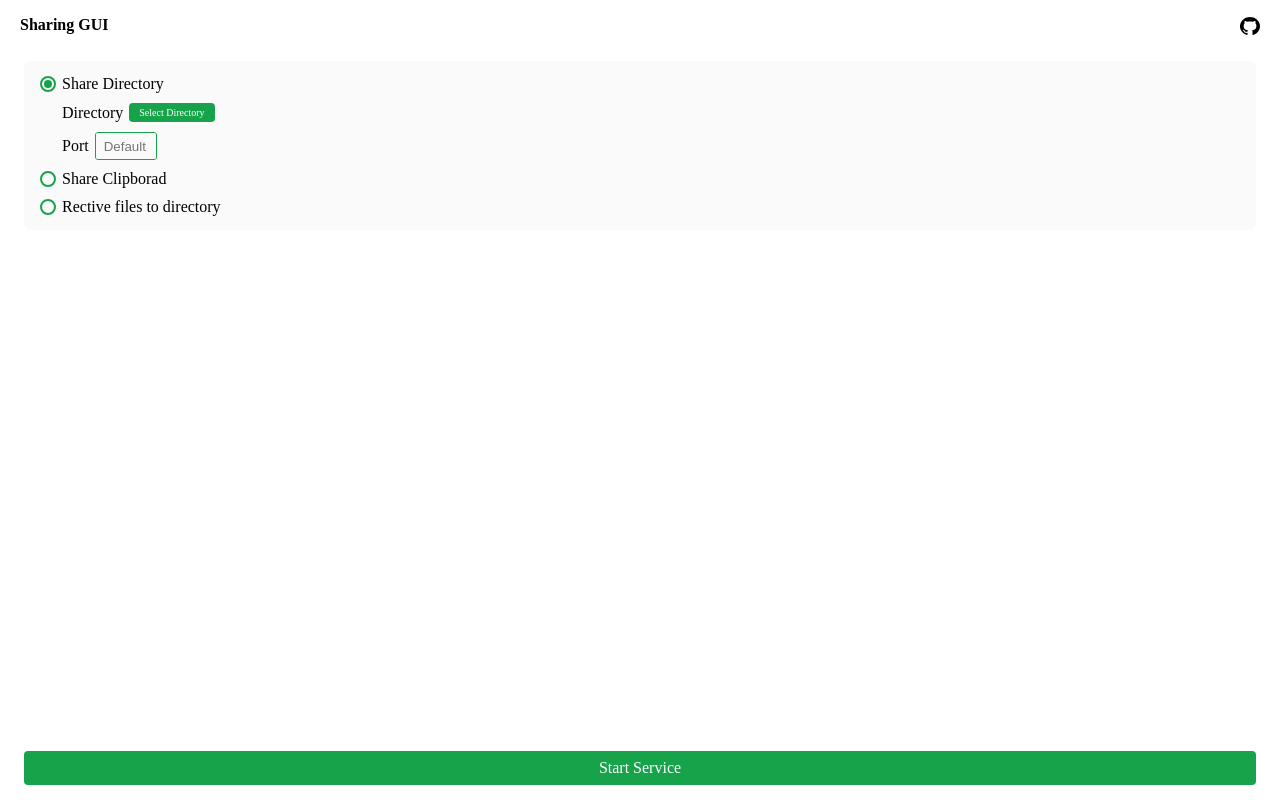
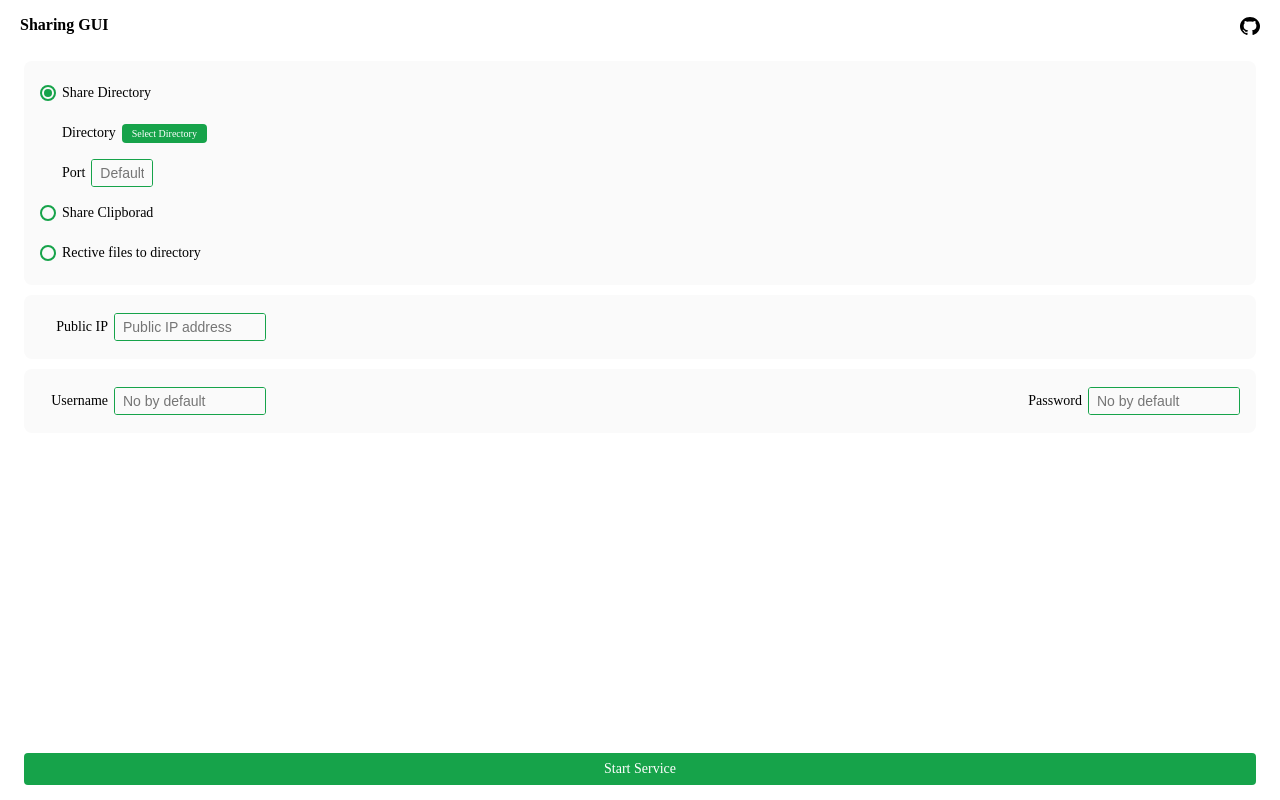
Before and after one commit to imyuanx/sharing-GUI, a React (Vite) app: page / in a window 1280 px wide. Built offline with nearby package versions, Linux system fonts and the light colour scheme.

Commit message:
feat: support more options

```diff
--- a/src/app.css
+++ b/src/app.css
@@ -21,13 +21,19 @@
   padding: 14px 16px;
   border-radius: 8px;
   background-color: #FAFAFA;
-  gap: 10px;
+  gap: 4px;
+  margin-bottom: 10px;
+}
+
+.form-many-item {
+  justify-content: space-between;
 }
 
 .form-item {
   display: flex;
   align-items: center;
   gap: 6px;
+  height: 36px;
 }
 
 .form-item-item {
@@ -35,17 +41,31 @@
 }
 
 .form-item label {
-  margin-right: 10px;
-  width: 126px;
+  width: 68px;
   text-align: right;
+}
+
+.form-item-sub-item {
+  display: flex;
+  align-items: center;
+  gap: 6px;
 }
 
 .btn-start {
   margin-bottom: 5px;
+  height: 32px;
+  padding: 0px !important;
+  display: flex;
+  justify-content: center;
+  align-items: center;
 }
 
 .input {
   background-color: #FAFAFA;
+  width: 150px;
+}
+
+.input-port {
   width: 60px;
 }
 
--- a/src/app.jsx
+++ b/src/app.jsx
@@ -17,6 +17,9 @@ const App = () => {
   const [shareType, setShareType] = useState(SHARE_TYPE.DIRECTORY);
   const [directoryPath, setDirectoryPath] = useState("");
   const [port, setPort] = useState("");
+  const [publicIP, setPublicIP] = useState("");
+  const [username, setUsername] = useState("");
+  const [password, setPassword] = useState("");
 
   /**
    * @desc start service
@@ -25,10 +28,12 @@ const App = () => {
     console.log("onStartServiceHandle", directoryPath, port);
     if (shareType !== SHARE_TYPE.CLIPBORAD && !directoryPath) {
       alert("Please select a directory!");
-      return ;
+      return;
     }
-    const params = { directoryPath, port };
-    window.electronAPI.emit("sharing", { type: shareType, params }).then((res) => {
+    const params = { directoryPath, port, publicIP, username, password };
+    window.electronAPI
+      .emit("sharing", { type: shareType, params })
+      .then((res) => {
         QRCode.toDataURL(res).then((res) => {
           setQrcodeImg(res);
         });
@@ -70,6 +75,30 @@ const App = () => {
     setPort(port);
   };
 
+  /**
+   * @desc change public IP
+   */
+  const onpublicIPChange = (e) => {
+    const publicIP = e.target.value;
+    setPublicIP(publicIP);
+  };
+
+  /**
+   * @desc change username
+   */
+  const onUsernameChange = (e) => {
+    const username = e.target.value;
+    setUsername(username);
+  };
+
+  /**
+   * @desc change password
+   */
+  const onPasswordChange = (e) => {
+    const password = e.target.value;
+    setPassword(password);
+  };
+
   return (
     <div className="app">
       <Header />
@@ -98,7 +127,7 @@ const App = () => {
               <div className="form-item form-item-item">
                 <div>Port</div>
                 <Input
-                  className="input"
+                  className="input input-port"
                   placeholder="Default"
                   onChange={onPortChange}
                 ></Input>
@@ -116,7 +145,7 @@ const App = () => {
             <div className="form-item form-item-item">
               <div>Port</div>
               <Input
-              className="input"
+                className="input input-port"
                 placeholder="Default"
                 onChange={onPortChange}
               ></Input>
@@ -145,13 +174,43 @@ const App = () => {
               <div className="form-item form-item-item">
                 <div>Port</div>
                 <Input
-                  className="input"
+                  className="input input-port"
                   placeholder="Default"
                   onChange={onPortChange}
                 ></Input>
               </div>
             </>
           )}
+        </div>
+        <div className="from-group">
+          <div className="form-item">
+            <label>Public IP</label>
+            <Input
+              className="input"
+              placeholder="Public IP address"
+              onChange={onpublicIPChange}
+            ></Input>
+          </div>
+        </div>
+        <div className="from-group">
+          <div className="form-item form-many-item">
+            <div className="form-item-sub-item">
+              <label>Username</label>
+              <Input
+                className="input"
+                placeholder="No by default"
+                onChange={onUsernameChange}
+              ></Input>
+            </div>
+            <div className="form-item-sub-item">
+              <label>Password</label>
+              <Input
+                className="input"
+                placeholder="No by default"
+                onChange={onPasswordChange}
+              ></Input>
+            </div>
+          </div>
         </div>
         <div style={{ flex: 1 }}></div>
         <Button onClick={onStartServiceHandle} className="btn btn-start">
--- a/src/index.css
+++ b/src/index.css
@@ -1,8 +1,30 @@
 * {
   margin: 0;
   padding: 0;
+  font-size: 14px;
 }
 
-html, body, #root {
+input::-webkit-input-placeholder,
+textarea::-webkit-input-placeholder {
+  font-size: 14px;
+}
+
+input:-moz-placeholder,
+textarea:-moz-placeholder {
+  font-size: 14px;
+}
+
+input::-moz-placeholder,
+textarea::-moz-placeholder {
+  font-size: 14px;
+}
+input:-ms-input-placeholder,
+textarea:-ms-input-placeholder {
+  font-size: 14px;
+}
+
+html,
+body,
+#root {
   height: 100%;
 }
```
Also changed, not shown: main.js (+12 -2 lines). Lines whose indentation alone changed are shown as unchanged.
